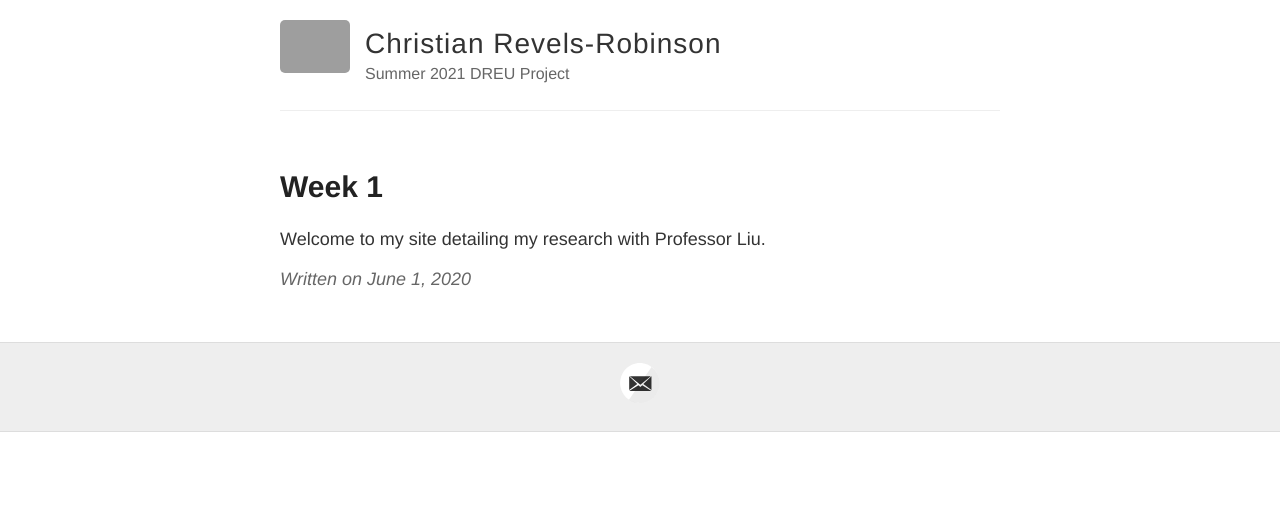
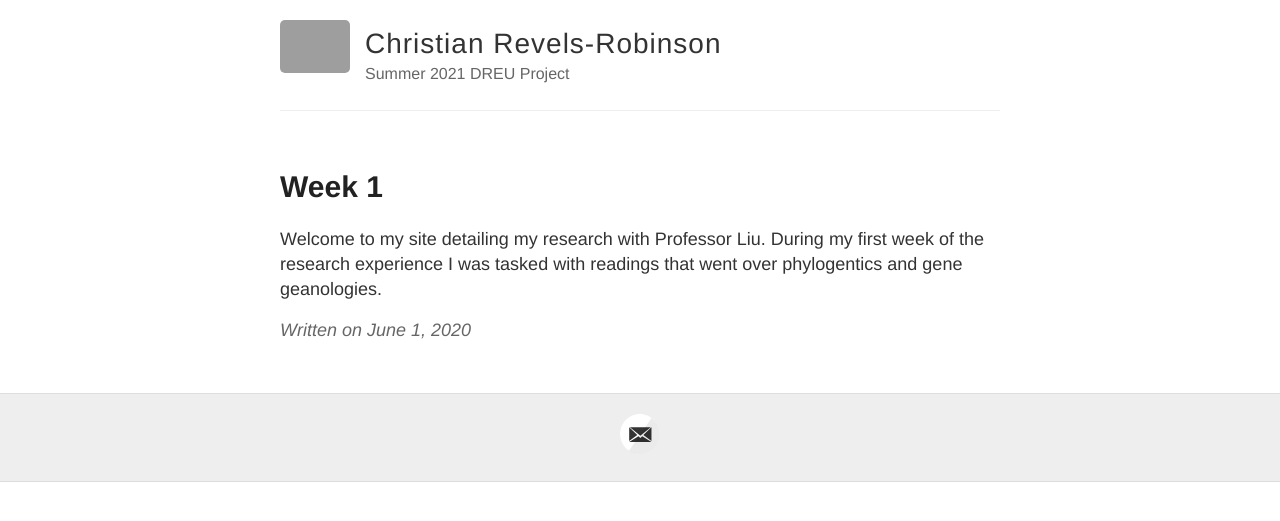
Before and after one commit to crevrobs21/crevrob21.github.io, a Jekyll site: the page built from _posts/2020-06-01-week1.md, in a window 1280 px wide. Shown: the top 521 px of the page. Built offline with Jekyll 4.4.1, drawn with Linux system fonts in a browser that asks for light colours; grey boxes are pictures that could not be loaded.

Commit message:
Update 2020-06-01-week1.md

```diff
--- a/_posts/2020-06-01-week1.md
+++ b/_posts/2020-06-01-week1.md
@@ -3,4 +3,4 @@ layout: post
 title: Week 1
 ---
 
-Welcome to my site detailing my research with Professor Liu.
+Welcome to my site detailing my research with Professor Liu. During my first week of the research experience I was tasked with readings that went over phylogentics and gene geanologies.
```
